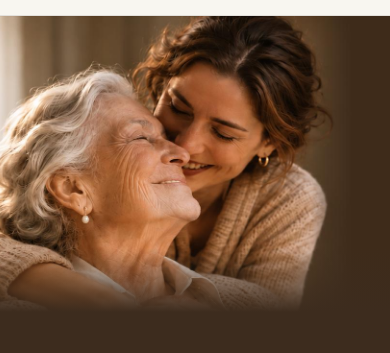
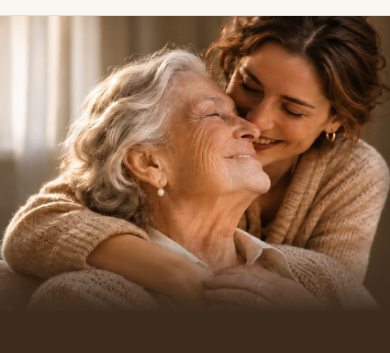
Before and after one commit to automatizacionesnunez-byte/vela2.0, an Astro site: page / in a window 390 px wide. Shown: the part 65-418 px from the top of the page. Built offline with nearby package versions, Linux system fonts and the light colour scheme; Astro itself is replaced by a stand-in of ours.

Commit message:
fix(mobile): optimize hero image framing with picture tag and responsive crops

```diff
--- a/src/pages/index.astro
+++ b/src/pages/index.astro
@@ -10,17 +10,20 @@ import BaseLayout from '../layouts/BaseLayout.astro';
 <main>
     <!-- SECCIÓN 1: HERO EMOCIONAL (Responsive: optimizado para móvil y pantallas de 13") -->
     <section class="relative min-h-[82vh] lg:min-h-[calc(100vh-5rem)] flex flex-col lg:flex-row items-center bg-[#3D2C1E] text-white overflow-hidden">
-      <!-- En desktop: imagen de fondo apaisada object-left. En móvil: mostrada en su propio contenedor arriba centrada en los rostros -->
-      <div class="w-full lg:absolute lg:inset-0 h-72 sm:h-96 lg:h-full shrink-0 relative overflow-hidden bg-[#3D2C1E]">
+      <!-- En desktop: imagen de fondo apaisada object-left. En móvil: imagen recortada vertical en alta resolución centrada perfectamente en la abuela y nieta -->
+      <div class="w-full lg:absolute lg:inset-0 h-80 sm:h-96 lg:h-full shrink-0 relative overflow-hidden bg-[#3D2C1E]">
+        <picture class="w-full h-full block">
+          <source media="(max-width: 1023px)" srcset="/assets/hero-mobile-abuela.jpg" />
           <img
             src="/assets/hero-clean-bg.jpg"
             alt="Abuela abrazada cariñosamente por su nieta"
-          class="w-full h-full object-cover object-[20%_25%] sm:object-[25%_30%] lg:object-left"
+            class="w-full h-full object-cover object-[center_28%] lg:object-left"
             loading="eager"
             fetchpriority="high"
           />
+        </picture>
         <!-- Suave gradiente de transición en móvil hacia el bloque inferior -->
-        <div class="absolute inset-x-0 bottom-0 h-16 bg-gradient-to-t from-[#3D2C1E] to-transparent lg:hidden" aria-hidden="true"></div>
+        <div class="absolute inset-x-0 bottom-0 h-20 bg-gradient-to-t from-[#3D2C1E] to-transparent lg:hidden" aria-hidden="true"></div>
       </div>
 
       <div class="relative max-w-7xl mx-auto px-6 py-10 sm:py-12 lg:py-16 xl:py-20 w-full grid grid-cols-1 lg:grid-cols-12 items-center z-10">
--- a/src/styles/global.css
+++ b/src/styles/global.css
@@ -251,12 +251,14 @@ body.vela-page-ejemplos article[id]:target { border-color: rgba(143,117,99,.42);
    ======================================================================== */
 
 /* The home hero should never inherit the old desktop-only image offset. */
+@media (min-width: 1024px) {
   html body.vela-home img[src*="hero-clean-bg.jpg"] {
     top: 0 !important;
     bottom: 0 !important;
     height: 100% !important;
     object-fit: cover;
     object-position: left center;
+  }
 }
 
 /* Tablet and compact laptops: keep the image generous, then give the copy
@@ -2799,11 +2801,13 @@ html body.vela-home > header #menu-btn:not(#_never_) {
   color: #26231F !important;
 }
 
+@media (min-width: 1024px) {
   html body.vela-home img[src*="hero-clean-bg.jpg"]:not(#_never_) {
-  top: -108px !important;
+    top: 0 !important;
     bottom: auto !important;
-  height: calc(100% + 108px) !important;
+    height: 100% !important;
     transform: none !important;
+  }
 }
 
 /* =========================================================================
@@ -3123,12 +3127,14 @@ html body.vela-home img[src*="hero-clean-bg.jpg"]:not(#_never_) {
 
 /* Final responsive pass: these rules intentionally come last so they win
    over the older scene experiments above. */
+@media (min-width: 1024px) {
   html body.vela-home img[src*="hero-clean-bg.jpg"] {
     top: 0 !important;
     bottom: 0 !important;
     height: 100% !important;
     object-fit: cover;
-  object-position: left center;
+    object-position: left center !important;
+  }
 }
 
 @media (min-width: 641px) and (max-width: 1023px) {
```
Lines whose indentation alone changed are shown as unchanged.
